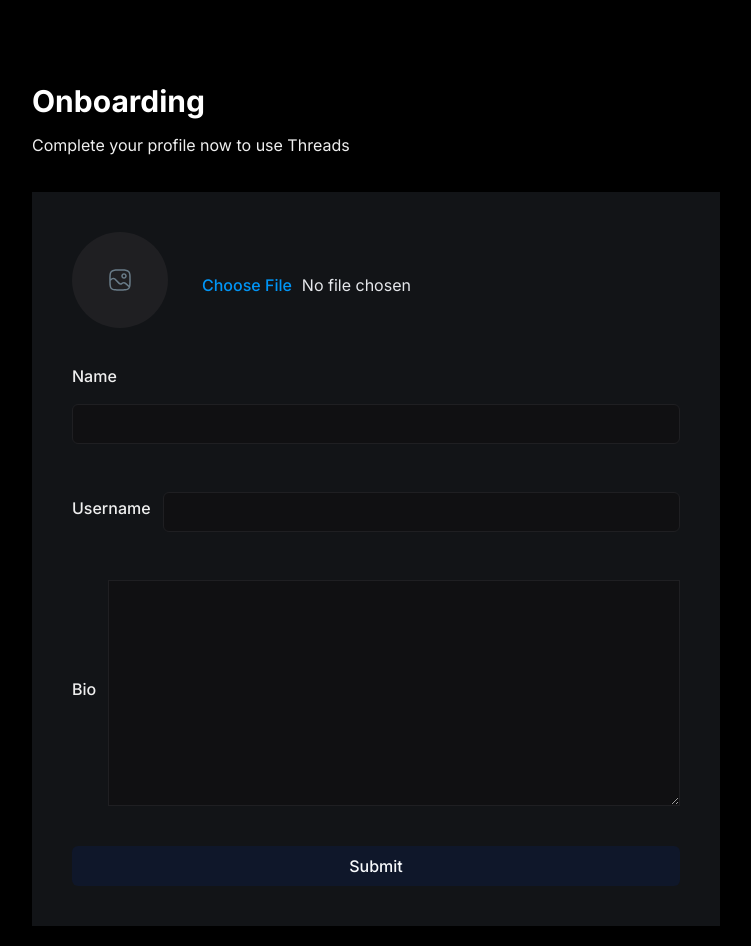
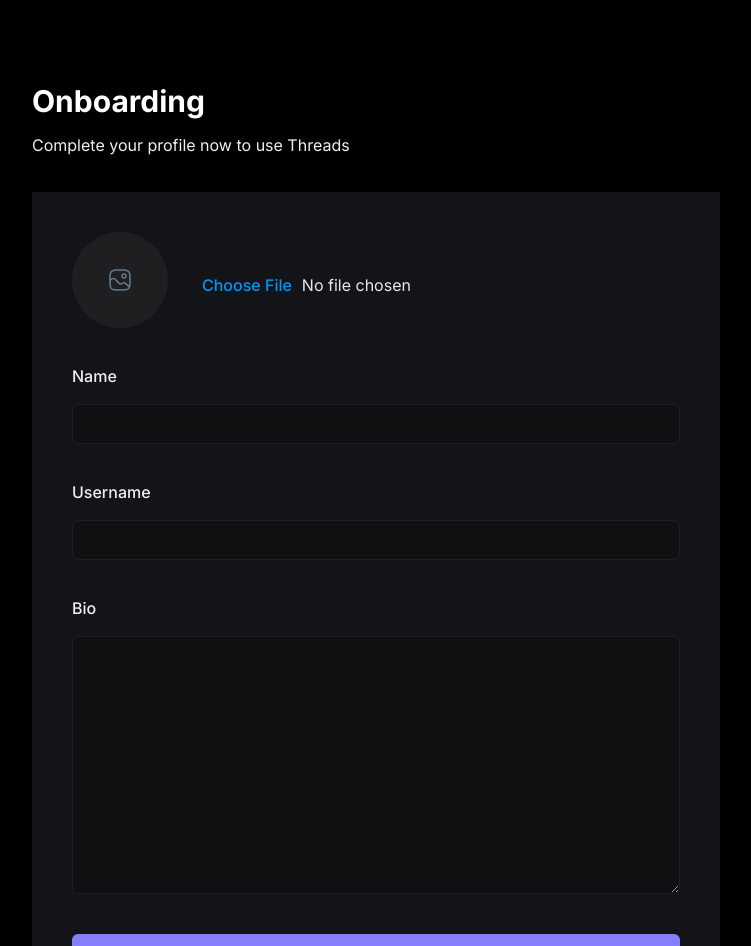
Before and after one commit to igorkukric/Threads_MERN-Clerk, a Next.js app: page /onboarding in a window 1280 px wide. Shown: the top 946 px of the page, without its empty margins (264-1015 px from the left). Built offline with nearby package versions, Linux system fonts and the light colour scheme; no server answers.

Commit message:
update nextconfig.js and add logic for uploading image for AccountProfile

```diff
--- a/components/forms/AccountProfile.tsx
+++ b/components/forms/AccountProfile.tsx
@@ -3,11 +3,9 @@
 import {
   Form,
   FormControl,
-  FormDescription,
   FormField,
   FormItem,
   FormLabel,
-  FormMessage,
 } from "@/components/ui/form";
 import { Input } from "@/components/ui/input";
 import { Textarea } from "@/components/ui/textarea";
@@ -17,7 +15,7 @@
 import { zodResolver } from "@hookform/resolvers/zod";
 import { UserValidation } from "@/lib/validations/user";
 import * as z from "zod";
-import { ChangeEvent } from "react";
+import { ChangeEvent, useState } from "react";
 
 interface Props {
   user: {
@@ -32,21 +30,41 @@
 }
 
 const AccountProfile = ({ user, btnTitle }: Props) => {
+const [files, setFiles] = useState<File[]>([])
+
   const form = useForm({
     resolver: zodResolver(UserValidation),
     defaultValues: {
-      profile_photo: "",
-      name: "",
-      username: "",
-      bio: "",
+      profile_photo: user?.image ||  "",
+      name: user?.name || "",
+      username: user?.username || "",
+      bio: user?.bio || "",
     },
   });
 
   const handleImage = (
-    e: ChangeEvent,
+    e: ChangeEvent<HTMLInputElement>,
     fieldChange: (value: string) => void
   ) => {
     e.preventDefault();
+
+    const fileReader = new FileReader()
+
+    if(e.target.files && e.target.files.length > 0) {
+        const file = e.target.files[0]
+
+        setFiles(Array.from(e.target.files))
+
+        if(!file.type.includes('image')) return
+
+        fileReader.onload = async (event) => {
+            const imageDataUrl = event.target?.result?.toString() || ''
+
+            fieldChange(imageDataUrl)
+        }
+
+        fileReader.readAsDataURL(file)
+    }
   };
 
   function onSubmit(values: z.infer<typeof UserValidation>) {
@@ -121,11 +139,11 @@
           control={form.control}
           name="username"
           render={({ field }) => (
-            <FormItem className="flex items-center gap-3 w-full">
+            <FormItem className="flex flex-col  gap-3 w-full">
               <FormLabel className="text-base-semibold text-light-2">
                 Username
               </FormLabel>
-              <FormControl className="flex-1 text-base-semibold text-gray-200">
+              <FormControl>
                 <Input
                   type="text"
                   className="account-form_input no-focus"
@@ -139,12 +157,12 @@
           control={form.control}
           name="bio"
           render={({ field }) => (
-            <FormItem className="flex items-center gap-3 w-full">
-              <FormLabel className="text-base-semibold text-light-2">
-                Bio
-              </FormLabel>
-              <FormControl className="flex-1 text-base-semibold text-gray-200">
-                <textarea
+            <FormItem className="flex flex-col  gap-3 w-full">
+            <FormLabel className="text-base-semibold text-light-2">
+              Bio
+            </FormLabel>
+            <FormControl>
+              <Textarea
                   rows={10}
                   className="account-form_input no-focus"
                   {...field}
@@ -153,7 +171,7 @@
             </FormItem>
           )}
         />
-        <Button type="submit" className="">Submit</Button>
+       <Button type='submit' className='bg-primary-500'>{btnTitle}</Button>
       </form>
     </Form>
   );
--- a/next.config.js
+++ b/next.config.js
@@ -1,4 +1,32 @@
 /** @type {import('next').NextConfig} */
-const nextConfig = {}
+const nextConfig = {
+    experimental: {
+      serverActions: true,
+      serverComponentsExternalPackages: ["mongoose"],
+    },
+    images: {
+      remotePatterns: [
+        {
+          protocol: "https",
+          hostname: "img.clerk.com",
+        },
+        {
+          protocol: "https",
+          hostname: "images.clerk.dev",
+        },
+        {
+          protocol: "https",
+          hostname: "uploadthing.com",
+        },
+        {
+          protocol: "https",
+          hostname: "placehold.co",
+        },
+      ],
+      typescript: {
+        ignoreBuildErrors: true,
+      },
+    },
+  };
 
-module.exports = nextConfig
+  module.exports = nextConfig;
```
